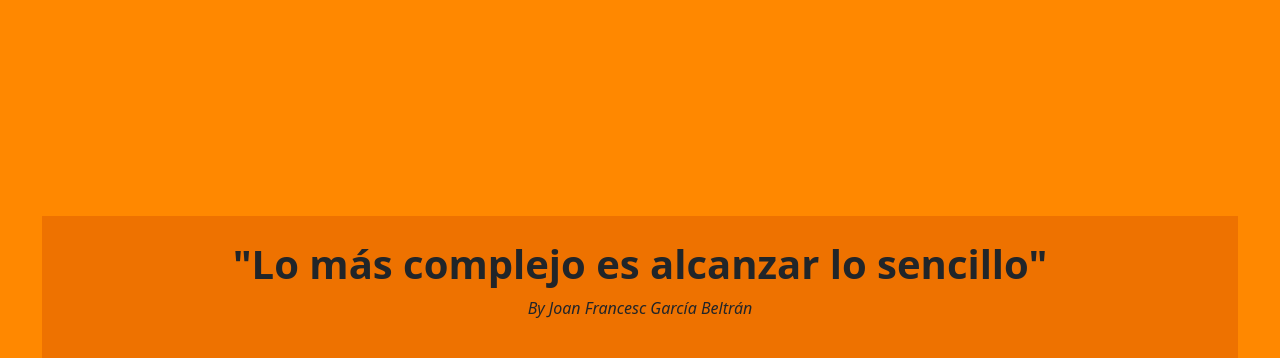
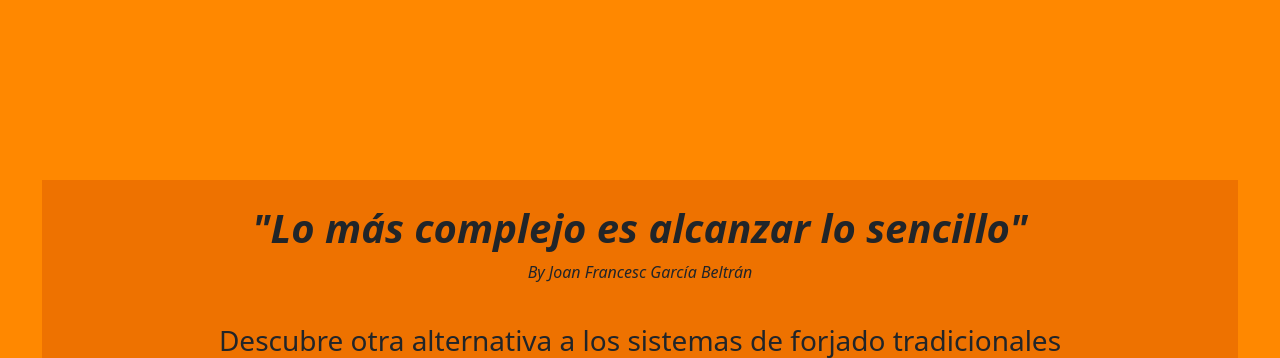
Before and after one commit to Mikigb77/SES-SYS, a PHP site: page / in a window 1280 px wide. Shown: the part 838-1196 px from the top of the page. Run offline with PHP 8.4, Linux system fonts and the light colour scheme.

Commit message:
c
Signed-off-by: Mikigb77 <miquelgarcia.alu@gmail.com>

```diff
--- a/views/pages/main.php
+++ b/views/pages/main.php
@@ -13,7 +13,7 @@ function section_end(&$sectionID)
 }
 ?>
 <br>
-<div class="container-fluid MySection">
+<div class="container-fluid">
     <video id="ini-video" autoplay muted onended="window.location.hash = '1';">
         <source src="../media/videos/Ses.webm" type="video/webm">
         Video Unsuported!!!
@@ -24,7 +24,7 @@ section_end($sectionID);
 ?>
 <div class="container-fluid MySection">
     <font size="+3">
-        <h1 style="text-align:center;"><strong>"Lo más complejo es alcanzar lo sencillo"</strong></h1>
+        <h1 style="text-align:center;"><strong><i>"Lo más complejo es alcanzar lo sencillo"</i></strong></h1>
     </font>
     <p style="text-align:center ;"><i>By Joan Francesc García Beltrán</i></p>
     <br>
```
